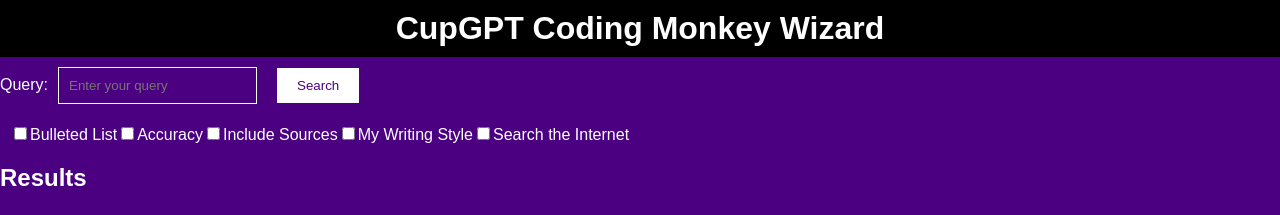
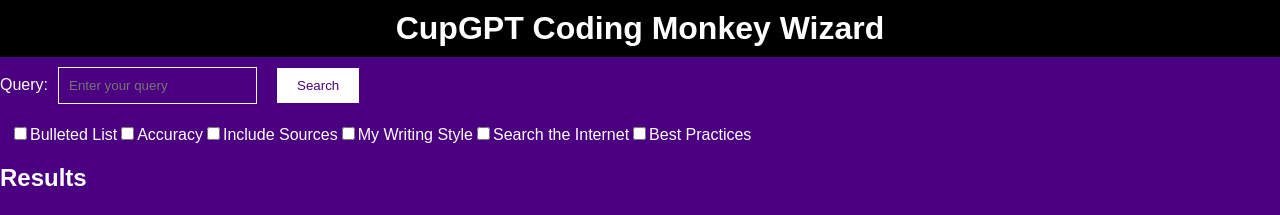
Before and after one commit to evoingram/cupgpt, a React (Create React App) app in the folder frontend/: page / in a window 1280 px wide. Shown: the top 215 px of the page. Built offline with nearby package versions, Linux system fonts and the light colour scheme.

Commit message:
fix best practices checkbox

```diff
--- a/frontend/src/components/OptionsCheckboxes.js
+++ b/frontend/src/components/OptionsCheckboxes.js
@@ -35,6 +35,12 @@ function OptionsCheckboxes({ options, handleCheckboxChange }) {
                 onChange={handleCheckboxChange('searchInternet')}
                 title="Search the internet for the most up-to-date information."
             />
+            <Checkbox
+                label="Best Practices"
+                checked={options.bestPractices}
+                onChange={handleCheckboxChange('bestPractices')}
+                title="Apply clean code principles and best practices."
+            />
         </div>
     );
 }
```
